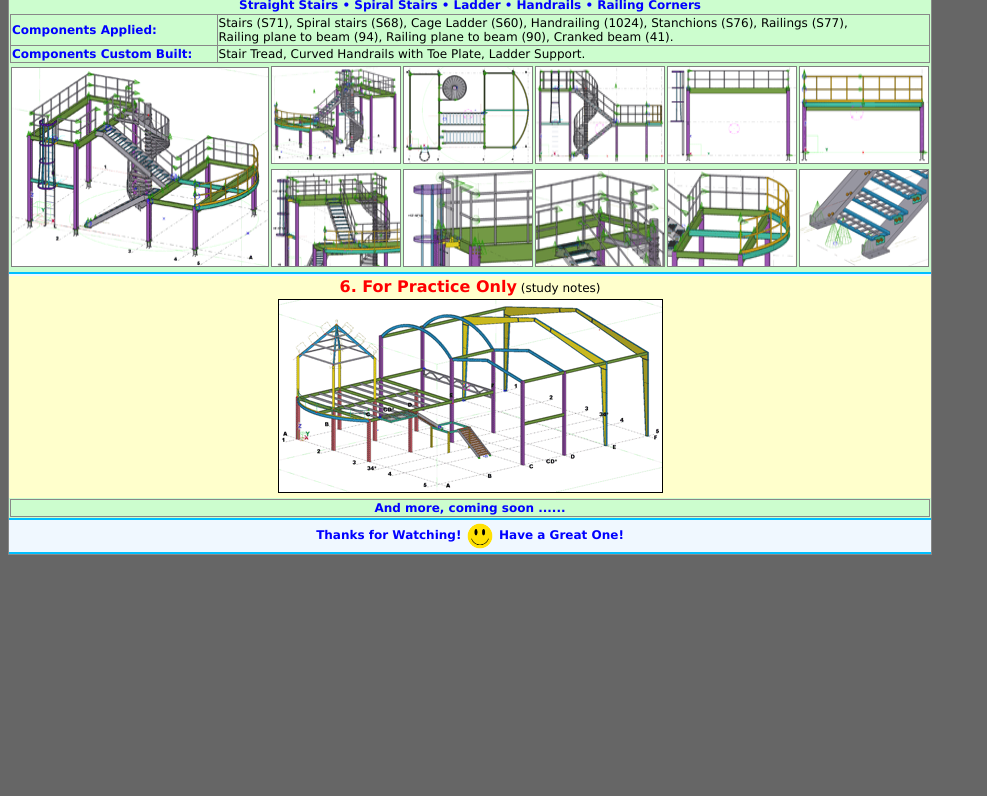
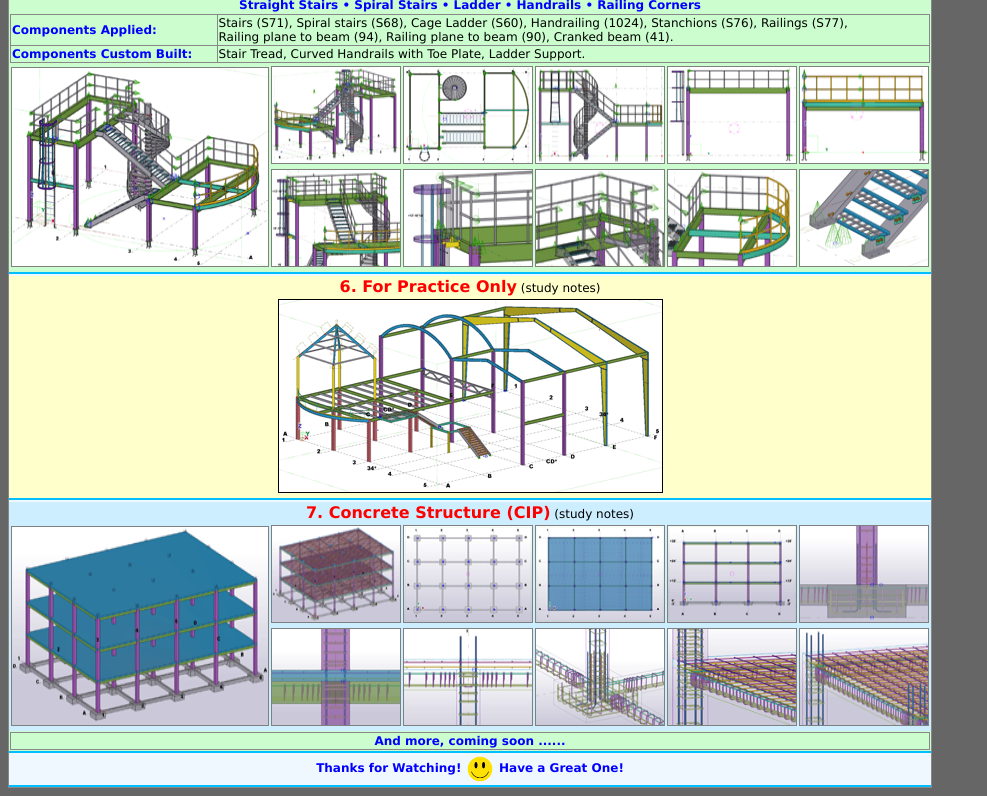
Before and after one commit to HubGit2000/shawn-tekla, a plain HTML site: page index.html in a window 1280 px wide. Shown: the part 1317-2113 px from the top of the page, without its empty margins (0-987 px from the left). Before the commit the page ends 1880 px from the top, so only its background shows below. Drawn offline with Linux system fonts and the light colour scheme.

Commit message:
Add files via upload

```diff
--- a/index.html
+++ b/index.html
@@ -224,8 +224,33 @@
                   </table>
             </td>
         </tr>
-
-
+        <tr><td colspan="5" class="breakCss"></td></tr>
+        <!--  ooooooooooooooooooooooooooooo 7. Bracing Start ooooooooooooooooooooooooooooooo  -->
+        <tr><td colspan="5"><img id="imgPopup7" src="" class="popupCss" onclick="imgHide(7)" /></td></tr>
+        <tr class="trCss1" align="center"><td colspan="5"><span class="headRedCss">7. Concrete Structure (CIP)</span> (study notes)</td></tr>
+        <tr class="trCss1" valign="top">
+            <td colspan="5">
+                <table class="tableImageCss">
+                    <tr>
+                        <td rowspan="2">
+                            <img class="imageCss" src="thumb_cip_3_story/cip_3_story_00.gif" onclick="imgBig(this, 4)" alt="cip_3_story_00"></td>
+                        <td><img class="thumbCss" src="thumb_cip_3_story/cip_3_story_01.gif" onclick="imgBig(this, 4)" alt="cip_3_story_01"></td>
+                        <td><img class="thumbCss" src="thumb_cip_3_story/cip_3_story_02.gif" onclick="imgBig(this, 4)" alt="cip_3_story_02"></td>
+                        <td><img class="thumbCss" src="thumb_cip_3_story/cip_3_story_03.gif" onclick="imgBig(this, 4)" alt="cip_3_story_03"></td>
+                        <td><img class="thumbCss" src="thumb_cip_3_story/cip_3_story_04.gif" onclick="imgBig(this, 4)" alt="cip_3_story_04"></td>
+                        <td><img class="thumbCss" src="thumb_cip_3_story/cip_3_story_05.gif" onclick="imgBig(this, 4)" alt="cip_3_story_05"></td>
+                    </tr>
+                    <tr>
+                        <td><img class="thumbCss" src="thumb_cip_3_story/cip_3_story_06.gif" onclick="imgBig(this, 4)" alt="cip_3_story_06"></td>
+                        <td><img class="thumbCss" src="thumb_cip_3_story/cip_3_story_07.gif" onclick="imgBig(this, 4)" alt="cip_3_story_07"></td>
+                        <td><img class="thumbCss" src="thumb_cip_3_story/cip_3_story_08.gif" onclick="imgBig(this, 4)" alt="cip_3_story_08"></td>
+                        <td><img class="thumbCss" src="thumb_cip_3_story/cip_3_story_09.gif" onclick="imgBig(this, 4)" alt="cip_3_story_09"></td>
+                        <td><img class="thumbCss" src="thumb_cip_3_story/cip_3_story_10.gif" onclick="imgBig(this, 4)" alt="cip_3_story_10"></td>
+                    </tr>
+                  </table>
+            </td>
+        </tr>
+        <!--tr><td colspan="5" class="breakCss"></td></tr-->
         <tr class="trCss2"><td colspan="5">
                 <table class="tableCss" border="0" width="100%">
                     <tr class="trCss2" align="center"><td width="0"><span class="headBlueCss">And more, coming soon ...... </span></td></tr>
```
